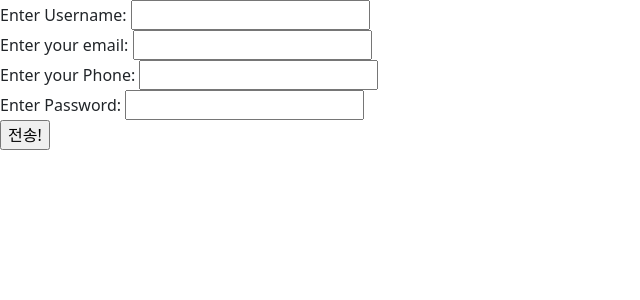
After one commit to ssong0913/web_server, a Flask app: page /register in a window 1280 px wide. The commit adds this page. Shown: the top 300 px of the page, without its empty margins (0-640 px from the left). Run offline with Flask 3, Linux system fonts and the light colour scheme.

Commit message:
register

```diff
--- a/app.py
+++ b/app.py
@@ -1,9 +1,14 @@
 from flask import Flask , render_template, request
 from data import Articles
+from mysql import Mysql
+import config
+import pymysql
+
 # print(Articles)
 
+app = Flask(__name__)
 
-app = Flask(__name__)
+mysql = Mysql(password=config.PASSWORD)
 
 @app.route('/' , methods=['GET','POST'])
 def index():
@@ -24,7 +29,7 @@ def index():
 
     return render_template('index.html')
 
-@app.route('/hello', methods=['GET', 'POST'])
+""" @app.route('/hello', methods=['GET', 'POST'])
 def hello():
     if request.method == "GET":
         return render_template('hello.html')
@@ -32,12 +37,44 @@ def hello():
     elif request.method == "POST":
         name = request.form['name']
         hello = request.form['hello']
-        return render_template('index.html', name = name, hello = hello)
+        return render_template('index.html', name = name, hello = hello) """
 
-@app.route('/list', methods=['GET', 'POST'])
+""" @app.route('/list', methods=['GET', 'POST'])
 def list():
     data = Articles()
-    return render_template('list.html', data = data )
+    return render_template('list.html', data = data ) """
+
+@app.route('/register', methods=['GET', 'POST'])
+def register():
+    if request.method == "POST":
+        username = request.form.get("username")
+        # form[], form.get()
+        email = request.form.get("email")
+        phone = request.form.get("phone")
+        password = request.form.get("password")
+        print(username, email, phone, password)
+
+
+        db = pymysql.connect(host=mysql.host, user=mysql.user, db=mysql.db, password=mysql.password, charset=mysql.charset)
+        curs = db.cursor()
+
+        sql = f'SELECT * FROM user WHERE email = %s;'
+
+        curs.execute(sql, email)
+
+        rows = curs.fetchall()
+        print(rows)
+
+        if rows:
+            return "Persistance Denied"
+        else:
+            result = mysql.insert_user(username, email, phone, password)
+            print(result)
+            return "success"
+
+    elif request.method == "GET":
+        return render_template('register.html')
+
 
 if __name__ == '__main__':
     app.run(debug=True)
--- a/mysql.py
+++ b/mysql.py
@@ -47,6 +47,8 @@ class Mysql:
         db.commit()
         db.close()
 
+        return result
+
     def verify_password(self, email, password):
         db = pymysql.connect(host=self.host, user=self.user, db=self.db, password=self.password, charset=self.charset)
         curs = db.cursor()
@@ -94,6 +96,6 @@ mysql = Mysql(password='java')
 # result = check_password("1234", "$pbkdf2-sha256$29000$JcQ4RwgBAOD8v3cOAQDgPA$SUqeZnp74f6M.nrtq68Qe.BhZ/6WMyfbbBWZDqNxrlc")
 # print(result)
 
-mysql.verify_password("1@naver.com", "1234")
+# mysql.verify_password("1@naver.com", "1234")
 # mysql.verify_password("2@naver.com", "1234")
 # mysql.verify_password("1@naver.com", "12345")
--- a/templates/index.html
+++ b/templates/index.html
@@ -3,6 +3,7 @@
 <head>
     <meta charset="UTF-8">
     <meta name="viewport" content="width=device-width, initial-scale=1.0">
+    <link href="https://cdn.jsdelivr.net/npm/bootstrap@5.0.2/dist/css/bootstrap.min.css" rel="stylesheet" integrity="sha384-EVSTQN3/azprG1Anm3QDgpJLIm9Nao0Yz1ztcQTwFspd3yD65VohhpuuCOmLASjC" crossorigin="anonymous">
     <title>웹페이지</title>
 </head>
 <body>
@@ -13,6 +14,7 @@
     {% else %}
     <h3>입력한 데이터가 없습니다....</h3>
     {% endif %}
-
+    <a href="/register"><button class="btn bg-warning">회원가입</button></a>
+    <a href="/login"><button class="btn bg-primary">로그인</button></a>
 </body>
 </html>
--- /dev/null
+++ b/templates/register.html
@@ -0,0 +1,33 @@
+<!DOCTYPE html>
+<html lang="ko">
+<head>
+    <meta charset="UTF-8">
+    <meta name="viewport" content="width=device-width, initial-scale=1.0">
+    <link href="https://cdn.jsdelivr.net/npm/bootstrap@5.0.2/dist/css/bootstrap.min.css" rel="stylesheet" integrity="sha384-EVSTQN3/azprG1Anm3QDgpJLIm9Nao0Yz1ztcQTwFspd3yD65VohhpuuCOmLASjC" crossorigin="anonymous">
+    <title>Join Page</title>
+</head>
+<body>
+    <form action="/register" method="post" class="form-example">
+        <div class="form-example">
+          <label for="name">Enter Username: </label>
+          <input type="text" name="username" id="name" required>
+        </div>
+        <div class="form-example">
+          <label for="email">Enter your email: </label>
+          <input type="text" name="email" id="email" required>
+        </div>
+        <div class="form-example">
+          <label for="phone">Enter your Phone: </label>
+          <input type="text" name="phone" id="phone" required>
+        </div>
+        <div class="form-example">
+          <label for="password">Enter Password: </label>
+          <input type="password" name="password" id="password" required>
+        </div>
+        <div class="form-example">
+          <input type="submit" value="전송!">
+        </div>
+    </form>
+
+</body>
+</html>
```
Also changed, not shown: 1 other file.
